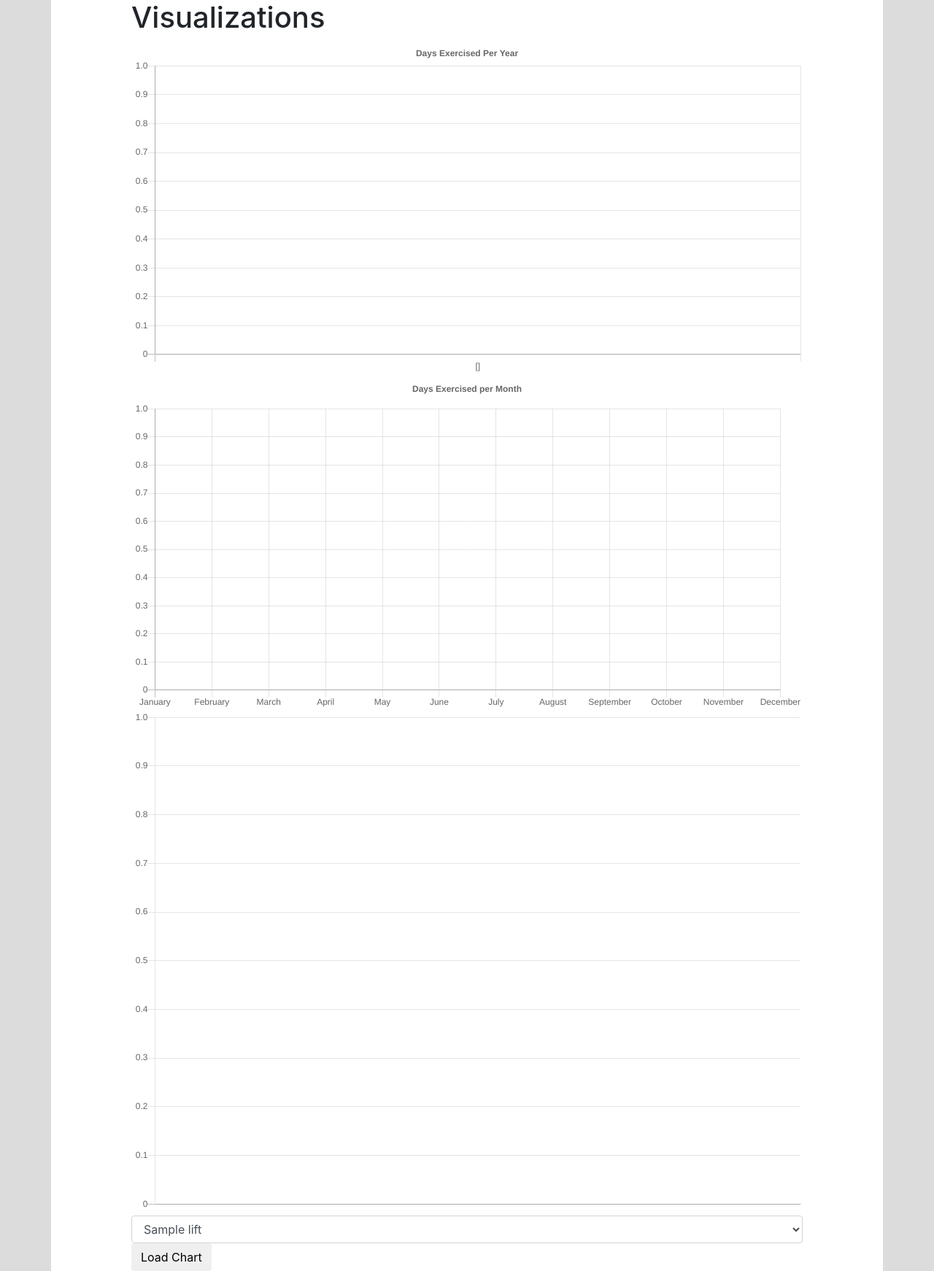
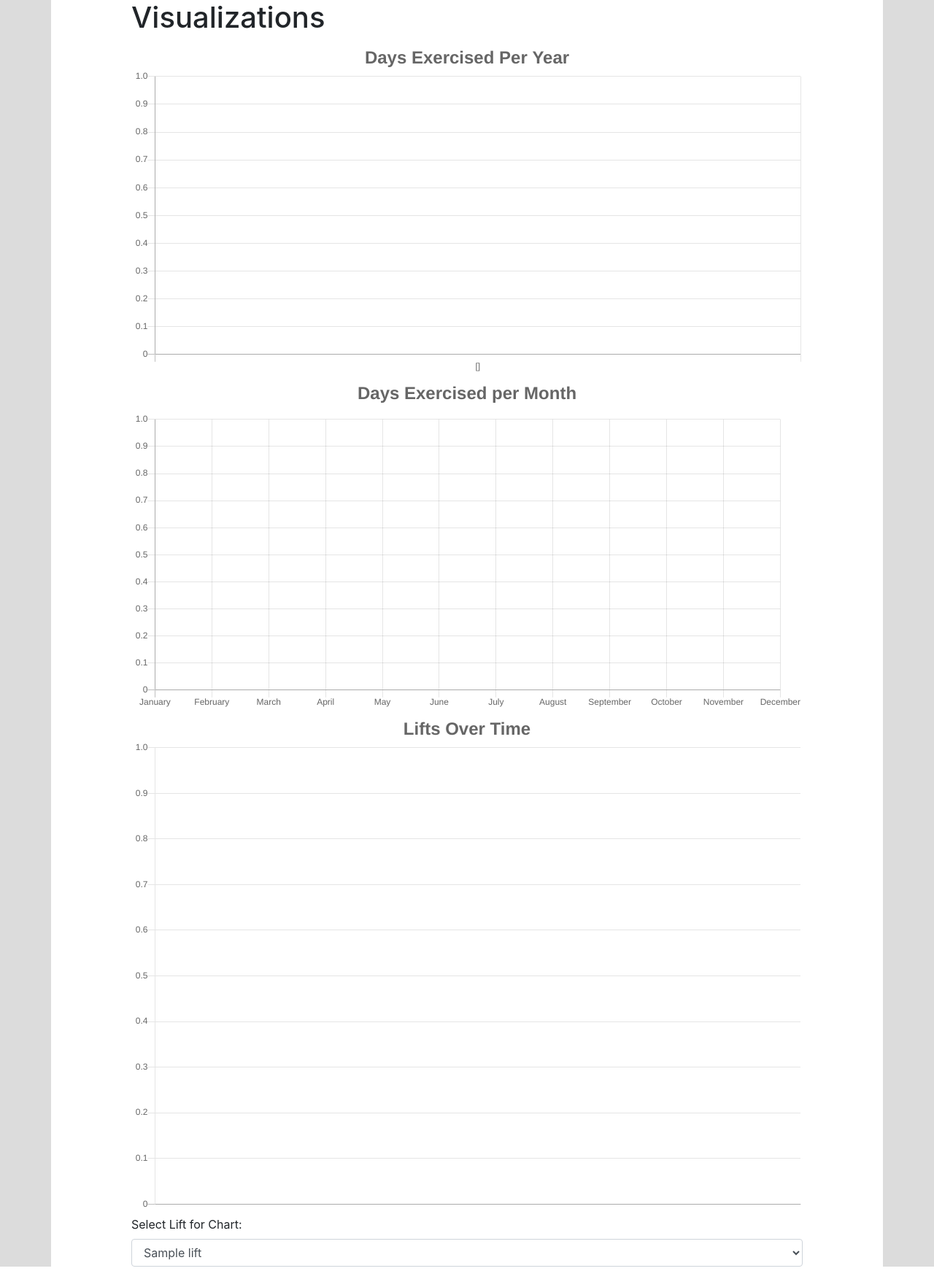
Before and after one commit to ZSalerno/Workout_Tracker, a Flask app: template templates/visualizations.html in a window 1280 px wide. Shown: the part 56-1798 px from the top of the page at 73% size. Run offline with Flask 2, Linux system fonts and the light colour scheme; the template is opened without the code that fills it: most values are stand-ins (such as "Sample title", 1, 10 or a date in 2020); some libraries are stand-ins or nearby versions.

Commit message:
font size for chart titles and changed LOT to change on select list change instead of button
Signed-off-by: ZSalerno <zack@zacksalerno.com>

```diff
--- a/templates/visualizations.html
+++ b/templates/visualizations.html
@@ -10,13 +10,12 @@
     <canvas id="daysPerMonthChart" width="400" height="200"></canvas>
     <canvas id="liftsOverTimeChart" width="400" height="300"></canvas>
     <div>
+      <label for="exLift">Select Lift for Chart:</label>
       <select class="form-control" id="exLift" name="lift">
           {% for id, lift in lifts %}
               <option value="{{ id }}">{{ lift }}</option>
           {% endfor %}
       </select>
-
-      <button type="button" class="btn" onclick="loadLOTChart()">Load Chart</button>
     </div>
     <script src="https://cdnjs.cloudflare.com/ajax/libs/Chart.js/2.7.3/Chart.min.js"></script>
 
@@ -24,6 +23,7 @@
     <!--<script src="{{url_for('static', filename='chart_scripts.js')}}"></script>-->
   <script>
 
+  <!--PUT ALL OF THIS IN A SEPARATE FILE AND LOAD HERE-->
   <!--Create Year Per Day Chart-->
 
   <!--Get colors for bars. Necessary because # of bars is dynamic.-->
@@ -51,6 +51,7 @@
             title: {
                 display: true,
                 text: 'Days Exercised Per Year',
+                fontSize: 24,
             },
             legend: {
                 display: false
@@ -79,7 +80,8 @@
             responsive: true,
             title: {
                 display: true,
-                text: 'Days Exercised per Month'
+                text: 'Days Exercised per Month',
+                fontSize: 24,
             },
             scales: {
               xAxes:[{
@@ -117,6 +119,11 @@
               },
               legend: {
                   display: false
+              },
+              title: {
+                display: true,
+                text: 'Lifts Over Time',
+                fontSize: 24,
               },
           },
         });
@@ -156,9 +163,18 @@
               legend: {
                   display: false
               },
+              title: {
+                display: true,
+                text: 'Lifts Over Time',
+                fontSize: 24,
+              },
           },
         });
       };
+
+      $( "#exLift" ).change(function() {
+        loadLOTChart();
+      });
   </script>
   </body>
 </html>
```
